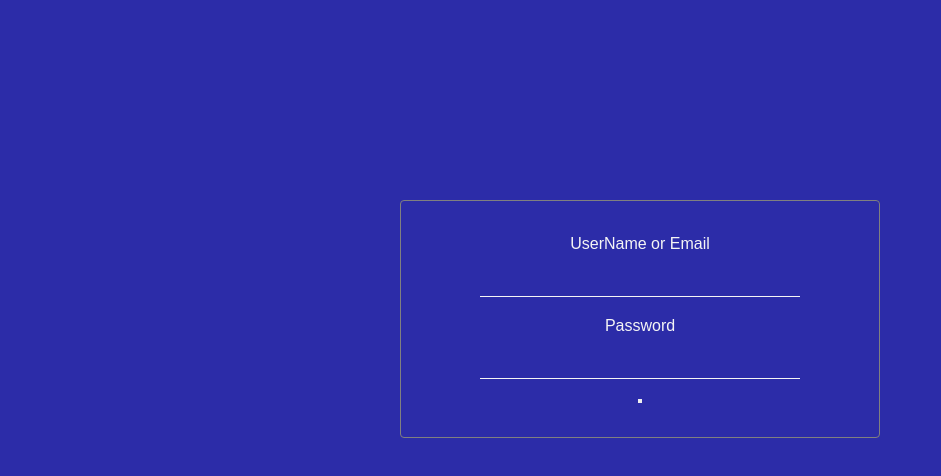
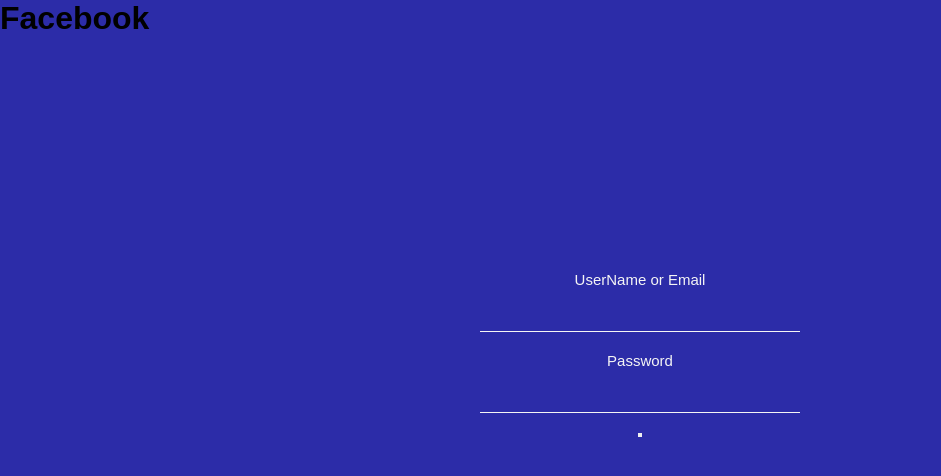
Before and after one commit to MahsumaRezai/Facebook, a React (Create React App) app: page / in a window 1280 px wide. Shown: the top 476 px of the page, without its empty margins (0-941 px from the left). Built offline with nearby package versions, Linux system fonts and the light colour scheme.

Commit message:
add head section

```diff
--- a/src/App.js
+++ b/src/App.js
@@ -1,9 +1,10 @@
 import { Fragment } from "react";
 import Adduser from "./components/Adduser.js/Adduser";
-
+import Head from './components/Head/Head'
 function App() {
   return (
     <Fragment>
+      <Head />
       <Adduser />
     </Fragment>
 
--- a/src/components/Adduser.js/Adduser.module.css
+++ b/src/components/Adduser.js/Adduser.module.css
@@ -27,4 +27,5 @@
     justify-content: flex-start;
     align-items: flex-start;
     text-align: start;
+    font-size: 15px;
 }
--- a/src/components/Card/Card.module.css
+++ b/src/components/Card/Card.module.css
@@ -4,6 +4,5 @@
     margin: auto;
     border-radius: 4px;
     padding: 0.25rem;
-    border: 1px solid gray;
     margin-top: 200px;
 }
--- /dev/null
+++ b/src/components/Head/Head.js
@@ -0,0 +1,14 @@
+import { Fragment } from "react"
+
+const Head = () => {
+    return (
+        <Fragment>
+            <div>
+                <h1>Facebook</h1>
+
+            </div>
+        </Fragment>
+    )
+
+}
+export default Head;
```
Also changed, not shown: src/components/Button/Button.js (added).
